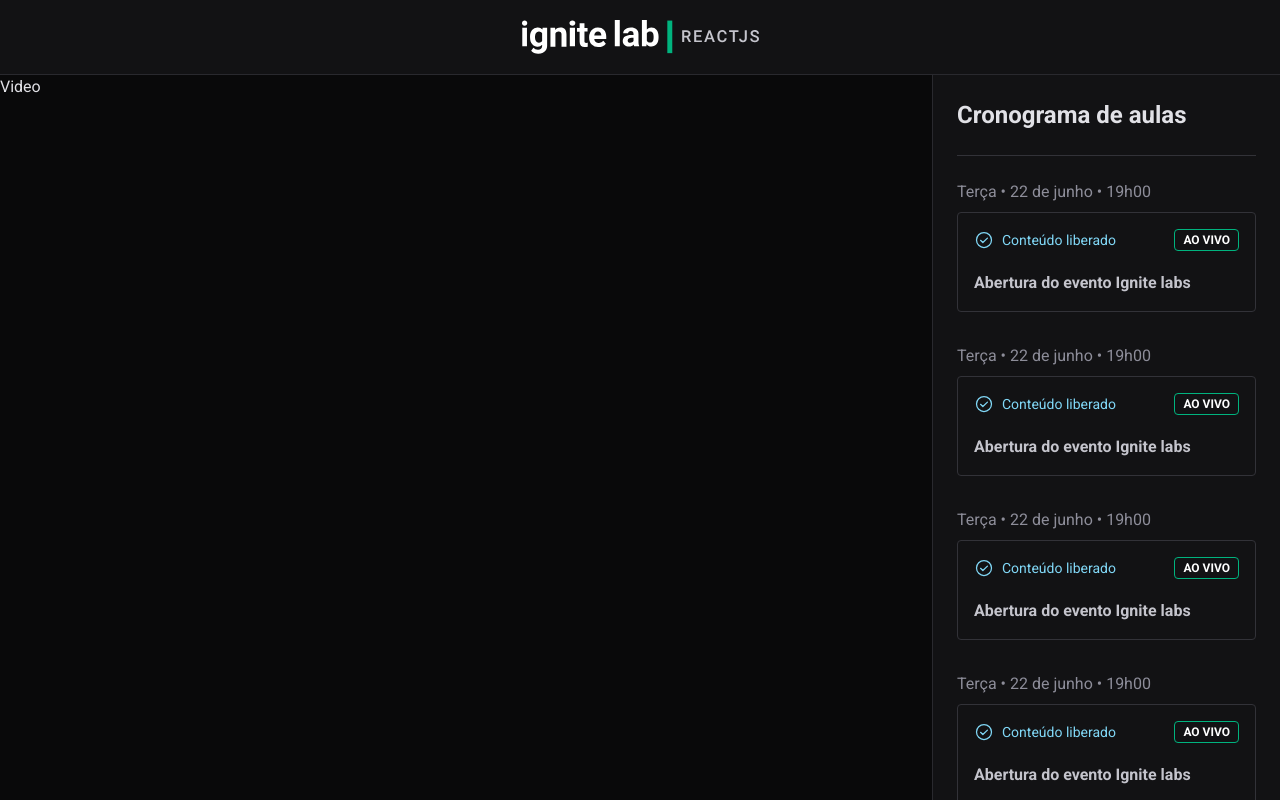
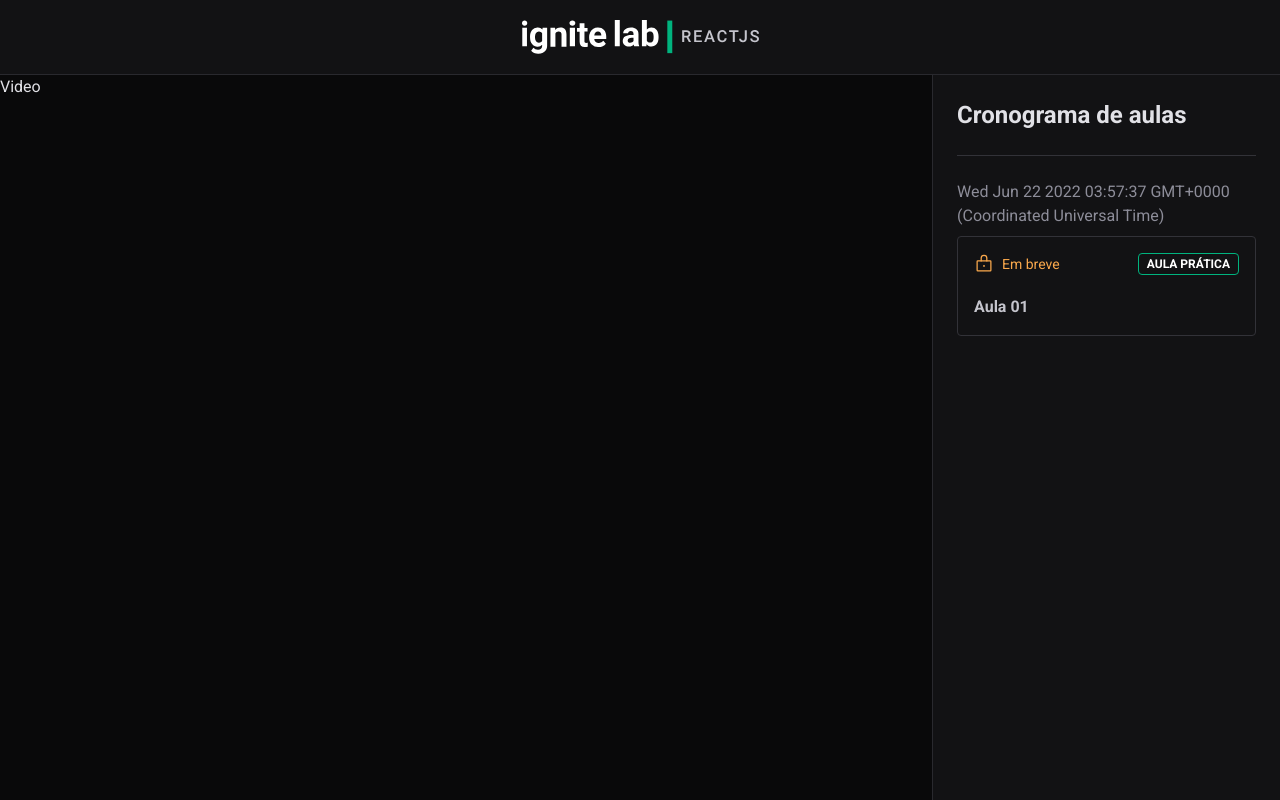
Before and after one commit to helderlim/event-platform, a React (Vite) app: page / in a window 1280 px wide. Shown: the top 800 px of the page. Built offline with nearby package versions, Linux system fonts and the light colour scheme.

Commit message:
feat: tipando lessons

```diff
--- a/src/components/Lesson.tsx
+++ b/src/components/Lesson.tsx
@@ -1,24 +1,39 @@
-import { CheckCircle } from 'phosphor-react'
+import { CheckCircle, Lock } from 'phosphor-react'
 
-export function Lesson() {
+interface LessonProps {
+  title: string;
+  slug: string;
+  availableAt: Date;
+  type: 'live' | 'class';
+}
+
+export function Lesson(props: LessonProps) {
+  const isLessonAvailable = false;
   return (
     <a href="#">
       <span className="text-gray-300">
-        Terça • 22 de junho • 19h00
+        {props.availableAt.toString()}
       </span>
 
       <div className="rounded border border-gray-500 p-4 mt-2">
         <header className="flex items-center justify-between">
-          <span className="text-sm text-blue-500 flex items-center gap-2">
+          {isLessonAvailable ? (
+            <span className="text-sm text-blue-500 flex items-center gap-2">
             <CheckCircle size={20}/>
             Conteúdo liberado
+            </span>
+          ): (
+            <span className="text-sm text-orange-500 flex items-center gap-2">
+            <Lock size={20}/>
+            Em breve
           </span>
+          )}
           <span className="text-xs rounded py-[0.125rem] px-2 text-white border border-green-300 font-bold">
-            AO VIVO
+            {props.type === 'live' ? 'AO VIVO' : 'AULA PRÁTICA'}
           </span>
         </header>
         <strong className="text-gray-200 mt-5 block">
-          Abertura do evento Ignite labs
+          {props.title}
         </strong>
       </div>
     </a>
--- a/src/components/Sidebar.tsx
+++ b/src/components/Sidebar.tsx
@@ -8,12 +8,12 @@
       </span>
 
       <div className="flex flex-col gap-8">
-        <Lesson />
-        <Lesson />
-        <Lesson />
-        <Lesson />
-        <Lesson />
-        <Lesson />
+        <Lesson
+          title="Aula 01"
+          slug="aula-01"
+          availableAt={new Date()}
+          type="class"
+        />
 
       </div>
     </aside>
```
